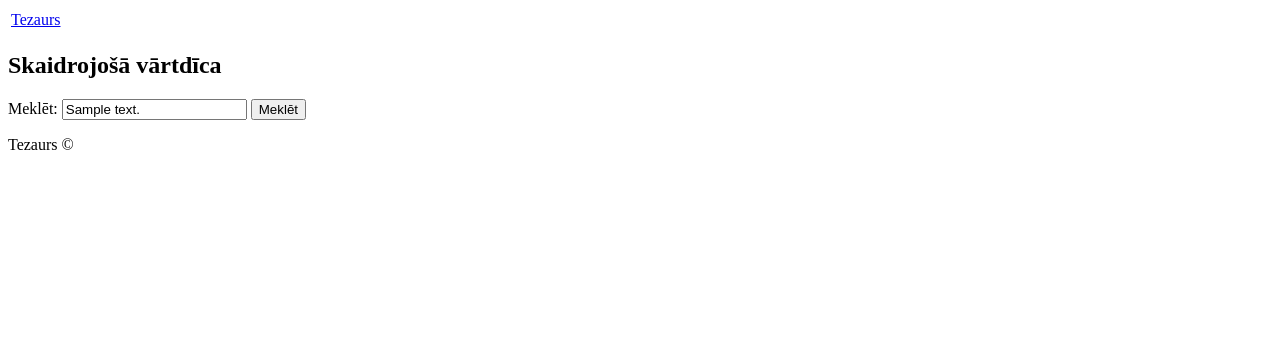
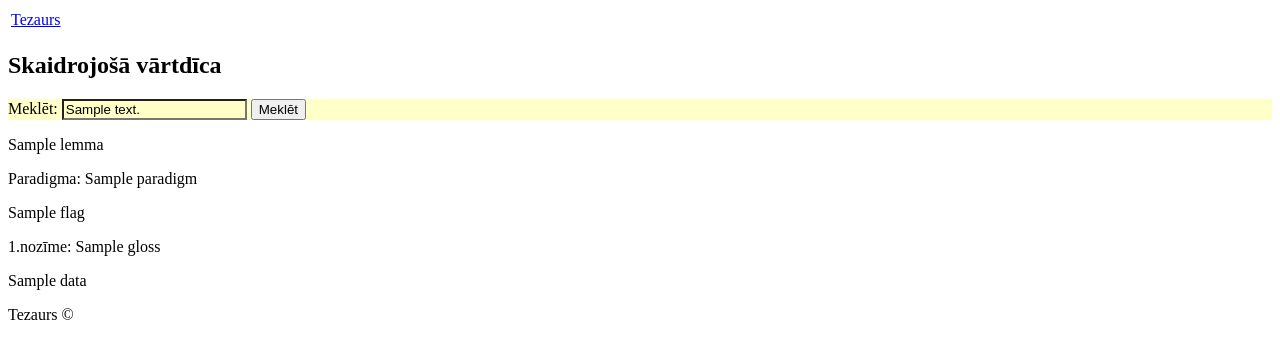
Before and after one commit to PeterisFridvalds/Project_LUMII, a Django app: template templates/show.html in a window 1280 px wide. Shown: the top 359 px of the page. Run offline with Django 3.2, Linux system fonts and the light colour scheme; the template is opened without the code that fills it: most values are stand-ins (such as "Sample title", 1, 10 or a date in 2020).

```diff
--- a/static/static_dirs/css/template.css
+++ b/static/static_dirs/css/template.css
@@ -0,0 +1,8 @@
+.input_form
+{
+	background-color: blue;
+}
+#input_word
+{
+	background-color: RGB(255,255,200);
+}
--- a/templates/show.html
+++ b/templates/show.html
@@ -6,31 +6,32 @@
 	<h2>Skaidrojošā vārtdīca</h2>
 
 	<!--Input form-->
+	<div class="input_form">
 		<form id="input_word" method="post" action="/website/show/">
 			{% csrf_token %}
 			<label for="input_word">Meklēt:</label>
 			<input id="input_word" type="text" name="input_word" value="{{ content }}">   <!--Value = word from previous input-->
 			<input type="submit" name="submit" value="Meklēt" />
 		</form>
+	</div>
 
 	<!--word from input-->
-	{% for i in data %}
-		{% if i.Header.Lemma == content %}
-			<p>{{ i.Header.Lemma }}</p>
-			{% if i.Header.Gram.Paradigm %}
-				<p>Paradigma: {{ i.Header.Gram.Paradigm }}</p>
+	{% if data = "no data" %}
+		<p>Dati nav pieejami<p>
 	{% endif %}
-			{% if i.Header.Gram.Flags %}
-				{% for j in i.Header.Gram.Flags %}
+			<p>{{ data.Header.Lemma }}</p>
+			{% if data.Header.Gram.Paradigm %}
+				<p>Paradigma: {{ data.Header.Gram.Paradigm }}</p>
+			{% endif %}
+			{% if data.Header.Gram.Flags %}
+				{% for j in data.Header.Gram.Flags %}
 					<p>{{ j }}</p>
 				{% endfor %}
 			{% endif %}
-			{% if i.Senses %}
-				{% for j in i.Senses %}
+			{% if data.Senses %}
+				{% for j in data.Senses %}
 					<p>{{ j.SenseID }}.nozīme: {{ j.Gloss}} </p>
 				{% endfor %}
 			{% endif %}
-			<p>{{ i }}</p>
-		{% endif %}
-	{% endfor %}
+			<p>{{ data }}</p>
 {% endblock %}
```
Also changed, not shown: website/search_word.py (added, +9 -0 lines), website/views.py (+7 -2 lines), static/static_dirs/img/AILab-logo10-2-bez-fona.svg (added), static/static_dirs/img/AILab-logo10.GIF (added), static/static_dirs/img/AILab-logo10.svg (added), 4 other files. Lines whose indentation alone changed are shown as unchanged.
